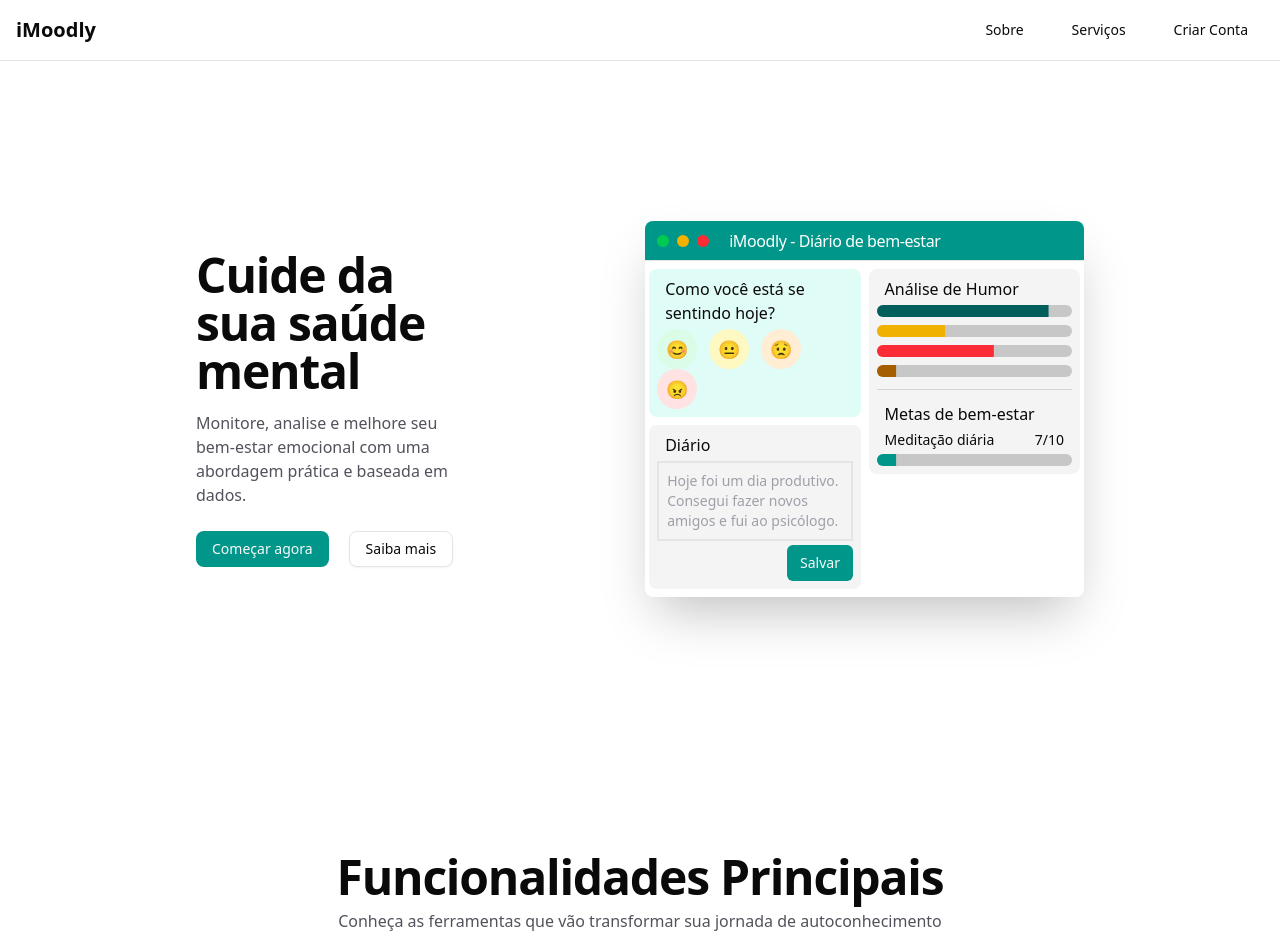
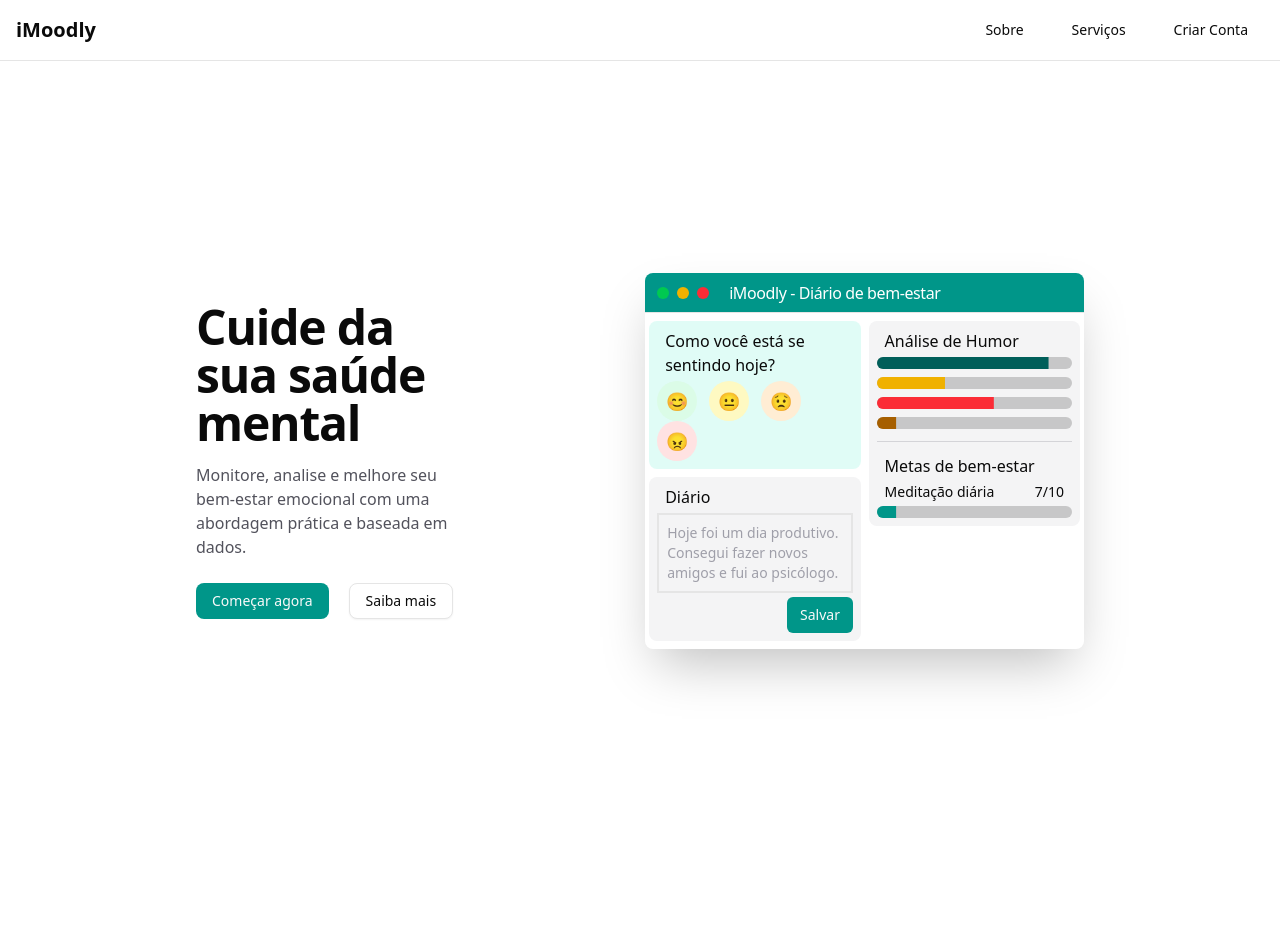
Before and after one commit to waltherpires/imoodly, a Next.js app in the folder my-app/: page / in a window 1280 px wide. Shown: the top 952 px of the page. Built offline with nearby package versions, Linux system fonts and the light colour scheme.

Commit message:
adiciona animacoes

```diff
--- a/my-app/components/cards/FeatureCard.tsx
+++ b/my-app/components/cards/FeatureCard.tsx
@@ -17,7 +17,7 @@ export function FeatureCard({
     description,
 }: FeatureCardProps) {
     return (
-        <Card className="col-span-1 h-full w-8/12 md:w-full md:max-w-92">
+        <Card className="col-span-1 h-60 w-8/12 md:w-full md:max-w-92">
         <CardHeader>
           <CardTitle className="grid grid-cols-1 place-items-center gap-2">
             <div className={`flex items-center justify-center ${iconBg} p-1 rounded-3xl w-10 h-10`}>
--- a/my-app/components/my-ui/Mockup.tsx
+++ b/my-app/components/my-ui/Mockup.tsx
@@ -1,10 +1,18 @@
+"use client"
+
+import { motion } from "framer-motion";
 import { Separator } from "../ui/separator";
 import { Button } from "../ui/button";
 import { Progress } from "../ui/progress";
 
 export default function Mockup() {
   return (
-    <div className="w-full min-w-[400px] pb-2 shadow-2xl rounded-md">
+    <motion.div
+      initial={{ opacity: 0, x: 100}}
+      animate={{ opacity: 1, x: 0}}
+      transition={{ duration: 0.7, ease: 'easeOut'}}
+      className="w-full min-w-[400px] pb-2 shadow-2xl rounded-md"
+    >
       <header className="flex bg-teal-600 items-center w-full border-b h-10 rounded-t-md">
         <div className="flex items-center gap-2 my-1 ml-3">
           <div className="rounded-xl bg-green-500 w-3 h-3"></div>
@@ -93,6 +101,6 @@ export default function Mockup() {
           </div>
         </section>
       </div>
-    </div>
+    </motion.div>
   );
 }
--- a/my-app/components/sections/Home/Hero.tsx
+++ b/my-app/components/sections/Home/Hero.tsx
@@ -1,20 +1,78 @@
+"use client";
+
+import { useRef, useEffect } from "react";
+import { animate, stagger } from "motion";
 import Mockup from "@/components/my-ui/Mockup";
 import { Button } from "@/components/ui/button";
 
 export default function Hero() {
+  const containerRef = useRef<HTMLDivElement>(null);
+
+  useEffect(() => {
+    document.fonts.ready.then(() => {
+      if (!containerRef.current) return;
+
+      const words = containerRef.current.querySelectorAll(".word");
+      const letters = containerRef.current.querySelectorAll(".letter");
+      const buttons = containerRef.current.querySelectorAll(".button-anim");
+
+      containerRef.current.style.visibility = "visible";
+
+      animate(
+        words,
+        { opacity: [0, 1], y: [-20, 0] },
+        { duration: 0.5, delay: stagger(0.1) }
+      );
+
+      animate(
+        letters,
+        { opacity: [0, 1], y: [-10, 0] },
+        { duration: 0.4, delay: stagger(0.01) }
+      ).finished.then(() => {
+        animate(
+          buttons,
+          { opacity: [0, 1], y: [10, 0] },
+          { duration: 0.5, delay: stagger(0.1) }
+        );
+      });
+    });
+  }, []);
+
+  const headline = "Cuide da sua saúde mental";
+
   return (
-    <section className="grid grid-cols-1 md:grid-cols-[2fr_4fr] items-center max-w-3/4 mx-auto gap-20 md:gap-10 lg:gap-x-48 py-20 md:py-40">
-      <div className="space-y-4">
-        <h1 className="text-center md:text-left scroll-m-20 text-4xl font-bold tracking-tight md:text-5xl">
-          Cuide da sua saúde mental
+    <section className="grid grid-cols-1 md:grid-cols-[2fr_4fr] items-center max-w-3/4 mx-auto gap-20 md:gap-10 lg:gap-x-48 min-h-screen place-items-center">
+      <div className="space-y-4" ref={containerRef}>
+        <h1
+          id="h1"
+          className="text-center md:text-left scroll-m-20 text-4xl font-bold tracking-tight md:text-5xl"
+        >
+          {headline.split(" ").map((word, index, arr) => (
+            <span key={index} className="word inline-block opacity-0">
+              {word}
+              {index < arr.length - 1 ? "\u00A0" : ""}
+            </span>
+          ))}
         </h1>
         <p className="text-zinc-600">
-          Monitore, analise e melhore seu bem-estar emocional com uma abordagem
-          prática e baseada em dados.
+          <span className="block">
+            {"Monitore, analise e melhore seu bem-estar emocional com uma abordagem prática e baseada em dados."
+              .split("")
+              .map((char, index) => (
+                <span
+                  key={index}
+                  className={`letter opacity-0 ${
+                    char === " " ? "inline-block w-1" : ""
+                  }`}
+                >
+                  {char}
+                </span>
+              ))}
+          </span>
         </p>
         <div className="flex justify-center md:justify-start space-x-5 mt-6">
-          <Button className="bg-teal-600">Começar agora</Button>
-          <Button variant="outline">Saiba mais</Button>
+          <Button className="cursor-pointer bg-teal-600 opacity-0 button-anim">Começar agora</Button>
+          <Button className="cursor-pointer button-anim opacity-0" variant="outline">Saiba mais</Button>
         </div>
       </div>
       <div className="flex justify-center">
--- a/my-app/components/sections/Home/MainFeatures.tsx
+++ b/my-app/components/sections/Home/MainFeatures.tsx
@@ -3,16 +3,17 @@ import { BookOpen, Calendar, Smile } from "lucide-react";
 
 export default function MainFeatures() {
     return (
-        <section className="grid grid-cols-1 place-items-center md:grid-cols-3 gap-6 max-w-screen-lg mx-auto">
-        <div className="col-span-1 md:col-span-3 text-center mb-6">
-          <h1 className="text-center scroll-m-20 text-4xl font-extrabold tracking-tight lg:text-5xl">
+        <section className="flex flex-col gap-6 max-w-screen-lg min-h-[80vh] justify-start mx-auto">
+            <div className="col-span-1 md:col-span-3 text-center mb-12">
+                <h1 className="scroll-m-20 text-4xl font-extrabold tracking-tight lg:text-5xl">
                     Funcionalidades Principais
                 </h1>
-          <p className="text-zinc-600 text-center md:leading-2 [&:not(:first-child)]:mt-4">
+                <p className="text-zinc-600 text-center md:leading-2 mt-4">
                     Conheça as ferramentas que vão transformar sua jornada de
                     autoconhecimento
                 </p>
             </div>
+            <div className="col-span-1 md:col-span-3 grid grid-cols-1 md:grid-cols-3 gap-6 place-items-center">
                 <FeatureCard
                     icon={Smile}
                     title="Registro de Humor"
@@ -28,6 +29,7 @@ export default function MainFeatures() {
                     title="Agenda de Emoções"
                     description="Visualize seu histórico emocional de forma organizada no calendário."
                 />
+            </div>
         </section>
-    )
+    );
 }
--- a/my-app/package.json
+++ b/my-app/package.json
@@ -17,7 +17,9 @@
     "@tanstack/react-query": "^5.72.2",
     "class-variance-authority": "^0.7.1",
     "clsx": "^2.1.1",
+    "framer-motion": "^12.6.5",
     "lucide-react": "^0.487.0",
+    "motion": "^12.6.5",
     "next": "15.3.0",
     "react": "^19.0.0",
     "react-dom": "^19.0.0",
```
Also changed, not shown: 1 other file (tests, documents, lock files or other folders). Lines whose indentation alone changed are shown as unchanged.
